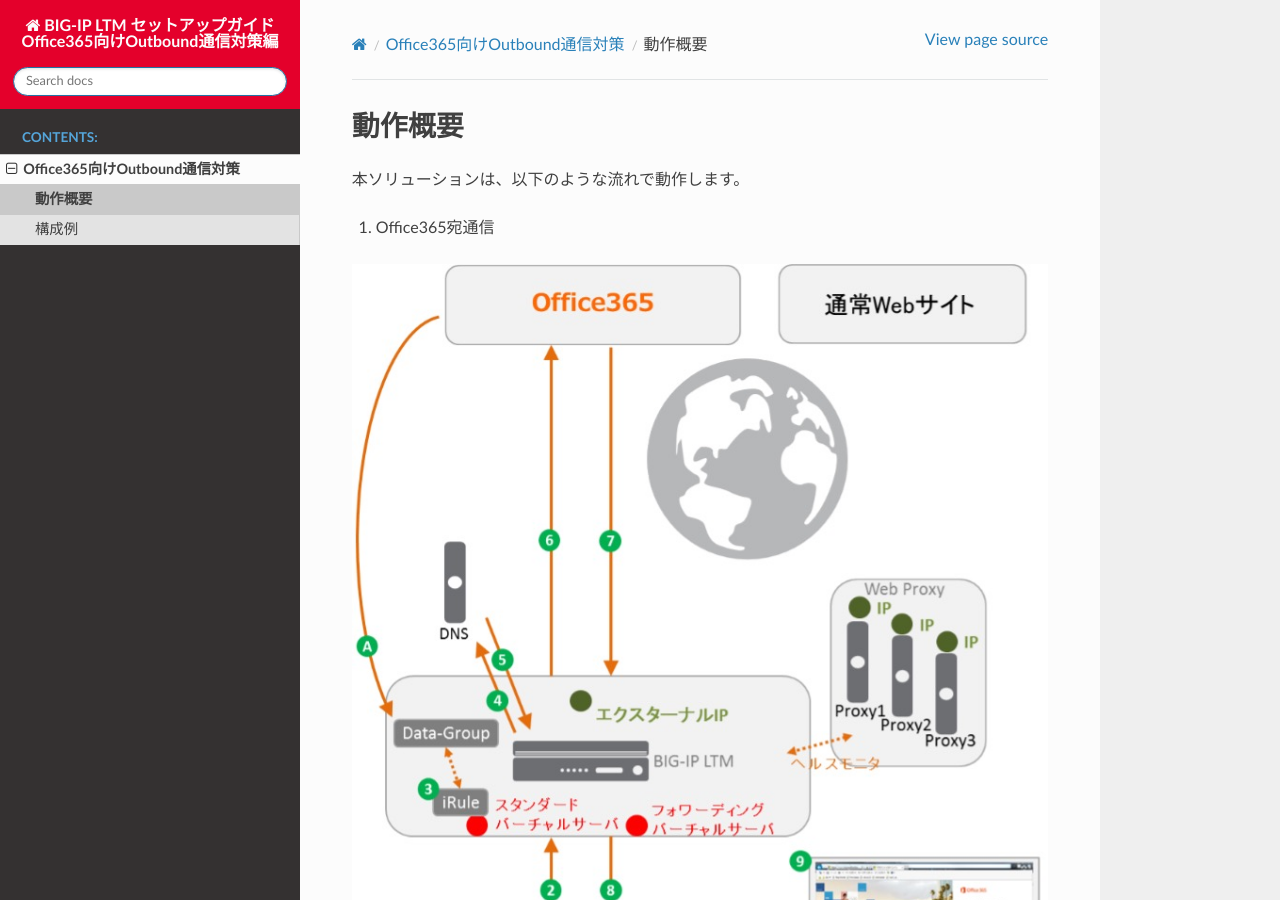
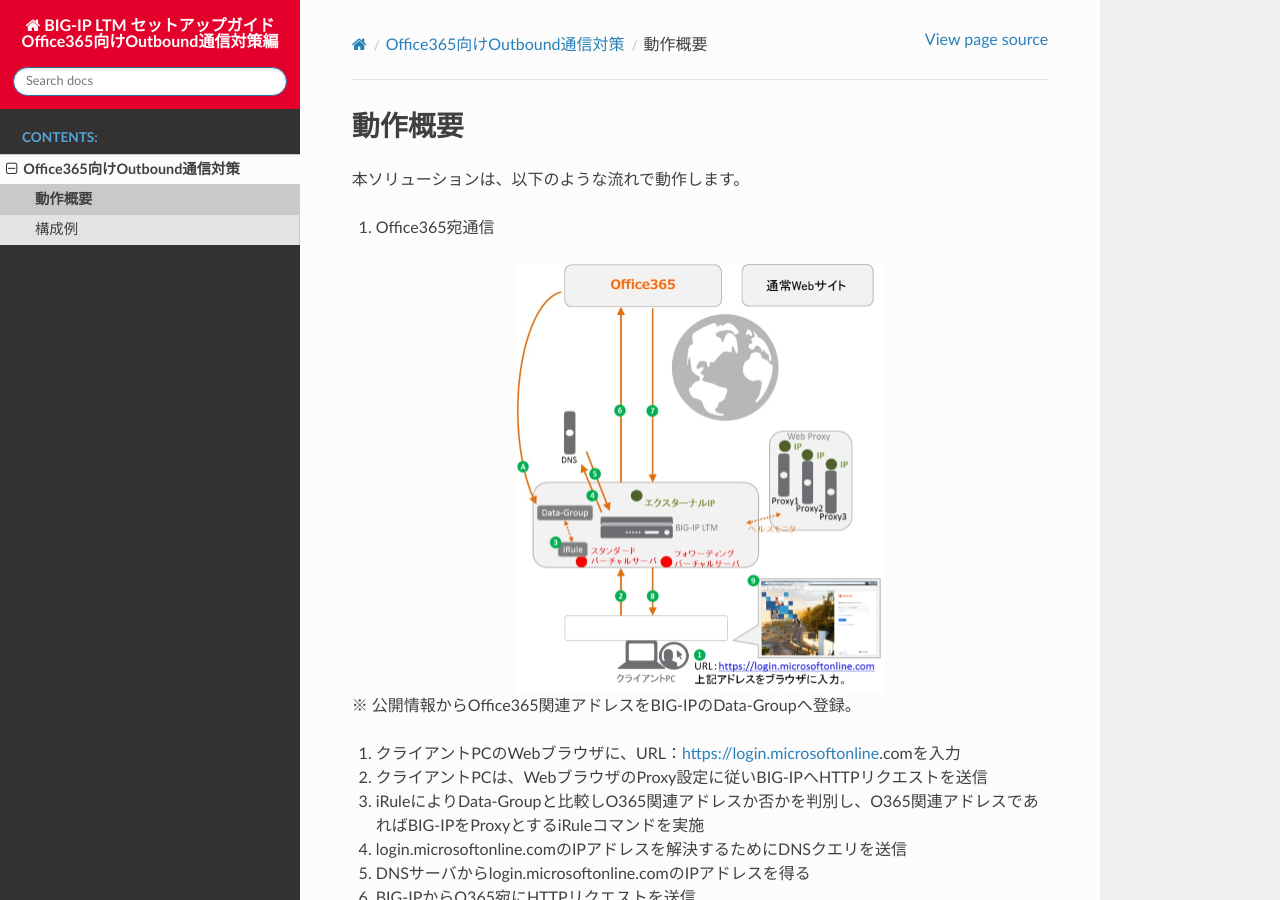
Before and after one commit to BeF5/f5j-local-breakout, a Sphinx documentation site: the page built from docs/content02/module01/module01.rst, in a window 1280 px wide and 900 px high. Built offline with Sphinx 7.4.7 and the Read the Docs theme 2.0.0, drawn with Linux system fonts in a browser that asks for light colours.

Commit message:
Update module01.rst

```diff
--- a/docs/content02/module01/module01.rst
+++ b/docs/content02/module01/module01.rst
@@ -6,7 +6,8 @@
 1. Office365宛通信
 
 .. figure:: images/Picture1.jpg
-
+   :scale: 50%
+   :align: center
 
 ※ 公開情報からOffice365関連アドレスをBIG-IPのData-Groupへ登録。
 
@@ -25,7 +26,8 @@
 2. 通常Webサイト宛通信
 
 .. figure:: images/Picture2.jpg
-
+   :scale: 50%
+   :align: center
 
 ※ 公開情報からOffice365関連アドレスをBIG-IPのData-Groupへ登録
 
```
